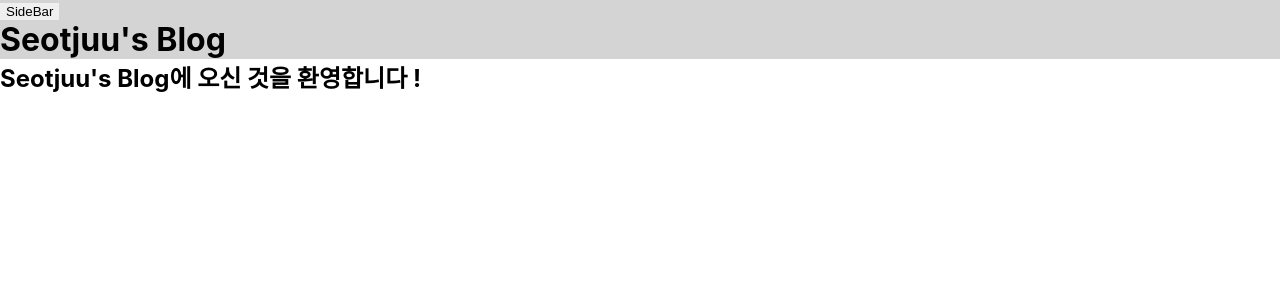
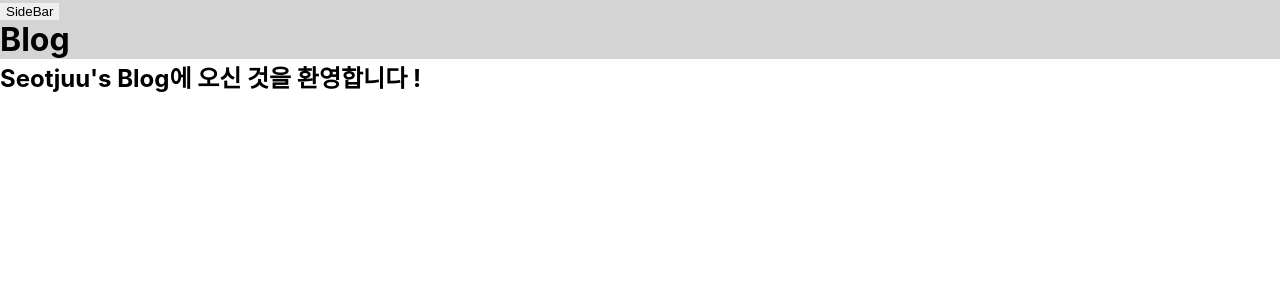
Before and after one commit to Seotjuu/Blog, a React (Create React App) app: page / in a window 1280 px wide. Shown: the top 300 px of the page. Built offline with nearby package versions, Linux system fonts and the light colour scheme.

Commit message:
2022. 09. 20. 최종 TEST

```diff
--- a/src/pages/TopBar.js
+++ b/src/pages/TopBar.js
@@ -14,7 +14,7 @@ export default function TopBar() {
       <div className="TopBar">
         <button onClick={sideBar}>SideBar</button>
 
-        <h1>Seotjuu's Blog</h1>
+        <h1>Blog</h1>
       </div>
     </>
   );
```
Also changed, not shown: package.json (+8 -2 lines), 1 other file (tests, documents, lock files or other folders).
